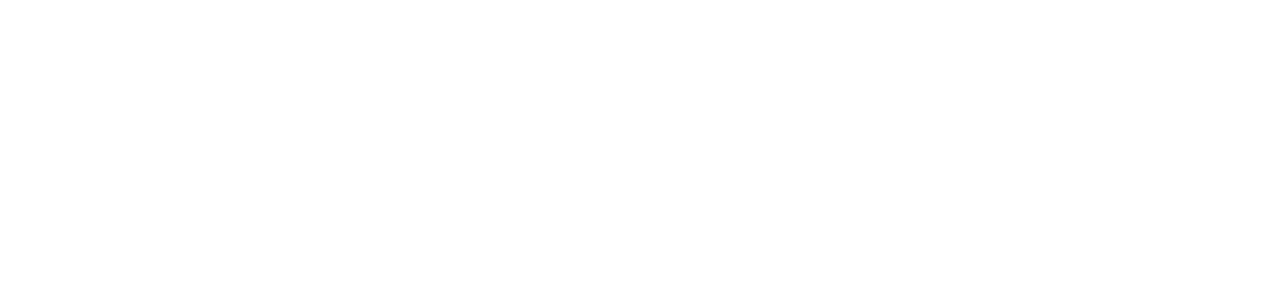
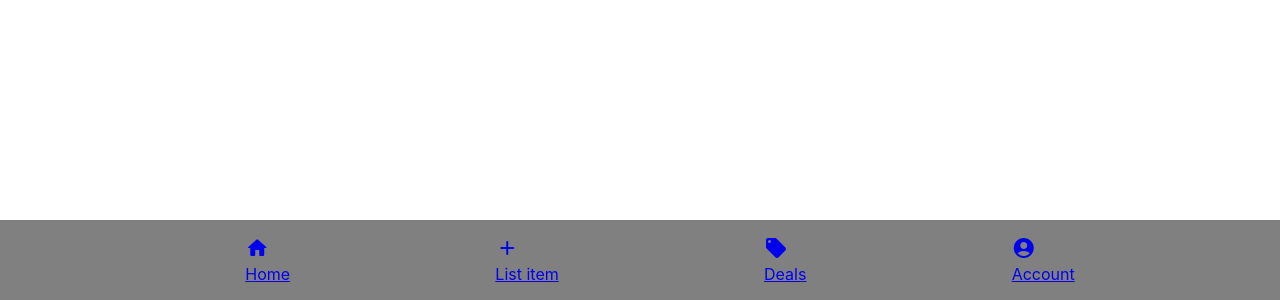
Before and after one commit to trisdauvergne/chameleon-client, a React (Create React App) app: page /home in a window 1280 px wide. Shown: the part 500-800 px from the top of the page. Built offline with nearby package versions, Linux system fonts and the light colour scheme.

Commit message:
working on deals page

```diff
--- a/public/index.html
+++ b/public/index.html
@@ -3,6 +3,8 @@
   <head>
     <meta charset="utf-8" />
     <link rel="icon" href="%PUBLIC_URL%/favicon.ico" />
+    <link href="https://fonts.googleapis.com/icon?family=Material+Icons+Round"
+      rel="stylesheet">
     <meta name="viewport" content="width=device-width, initial-scale=1" />
     <meta name="theme-color" content="#000000" />
     <meta
--- a/src/App.js
+++ b/src/App.js
@@ -4,9 +4,8 @@
 import Listing from './pages/listing/Listing';
 import Booking from './pages/booking/Booking';
 import Deals from './pages/deals/Deals';
-import CreateListing from './components/createlistings/CreateListing';
 import UpdateListing from './pages/updatelisting/UpdateListing';
-import BookingForm from './components/bookingform/BookingForm';
+import Navbar from './components/navbar/Navbar';
 import { BrowserRouter as Router, Switch, Route } from 'react-router-dom';
 import { useState } from 'react';
 
@@ -23,6 +22,7 @@
           <Route path="/deals" component={Deals}/>
           <Route path="/updatelisting/:listingid" component={UpdateListing} />
         </Switch>
+        <Navbar />
       </Router>
   );
 }
--- /dev/null
+++ b/src/components/navbar/Navbar.js
@@ -0,0 +1,30 @@
+import React from 'react'
+import { Link } from 'react-router-dom';
+import './navbar.css';
+
+const Navbar = () => {
+  return (
+    <div className="navbar">
+      <ul className="navbar__links">
+        <Link to="/">
+        <span className="material-icons-round">home</span>
+          <li>Home</li>
+        </Link>
+        <Link to="/listing">
+          <span className="material-icons-round">add</span>
+          <li>List item</li>
+        </Link>
+        <Link to="/deals">
+          <span className="material-icons-round">local_offer</span>
+          <li>Deals</li>
+        </Link>
+        <Link to="/">
+        <span className="material-icons-round">account_circle</span>
+          <li>Account</li>
+        </Link>
+      </ul>
+    </div>
+  );
+};
+
+export default Navbar;
--- /dev/null
+++ b/src/components/navbar/navbar.css
@@ -0,0 +1,14 @@
+.navbar {
+  position: fixed;
+  bottom: 0;
+  left: 0;
+  right: 0;
+
+  background-color: gray;
+}
+
+.navbar__links {
+  display: flex;
+  justify-content: space-evenly;
+  list-style: none;
+}
--- a/src/components/ongoing/Ongoing.js
+++ b/src/components/ongoing/Ongoing.js
@@ -1,7 +1,26 @@
+import { useState, useEffect } from 'react';
+import { host } from '../../config';
+import Rental from '../rental/Rental.js';
+
 const Ongoing = () => {
+  const renterId = document.cookie.split('=')[1];
+  const [rentals, setRentals] = useState([]);
+
+  const getRentals = async () => {
+    const data = await fetch(`${host}/bookings/rentals/${renterId}`);
+    const rentalsData = await data.json();
+    const filteredRentals = rentalsData.filter(rental => rental.completed === false);
+    console.log(filteredRentals[0]._id);
+    setRentals(filteredRentals);
+  };
+
+    useEffect(() => {
+      getRentals();
+    }, []);
+
   return (
     <div>
-      <h1>Ongoing</h1>
+      {rentals.map(rental => <Rental key={rental._id} rental={rental} />)}
     </div>
   )
 }
--- /dev/null
+++ b/src/components/rental/Rental.js
@@ -0,0 +1,29 @@
+import React, { useState, useEffect } from 'react';
+import { host } from '../../config';
+import './rental.css';
+
+const Rental = ({ rental }) => {
+  const [imgPath, setImgPath] = useState(null);
+
+  const getImgPath = async () => {
+    const data = await fetch(`${host}/listings/${rental.listingId}`);
+    const listing = await data.json();
+    setImgPath(listing.pictures[0]);
+  };
+
+  useEffect(() => {
+    getImgPath();
+  },[]);
+
+  if (!imgPath) {
+    return null;
+  }
+
+  return (
+    <article className="rental">
+      <img className="rental__img" src={`${host}/uploads/${imgPath}`}/>
+    </article>
+  )
+}
+
+export default Rental;
--- /dev/null
+++ b/src/components/rental/rental.css
@@ -0,0 +1,3 @@
+.rental__img {
+  width: 200px;
+}
```
